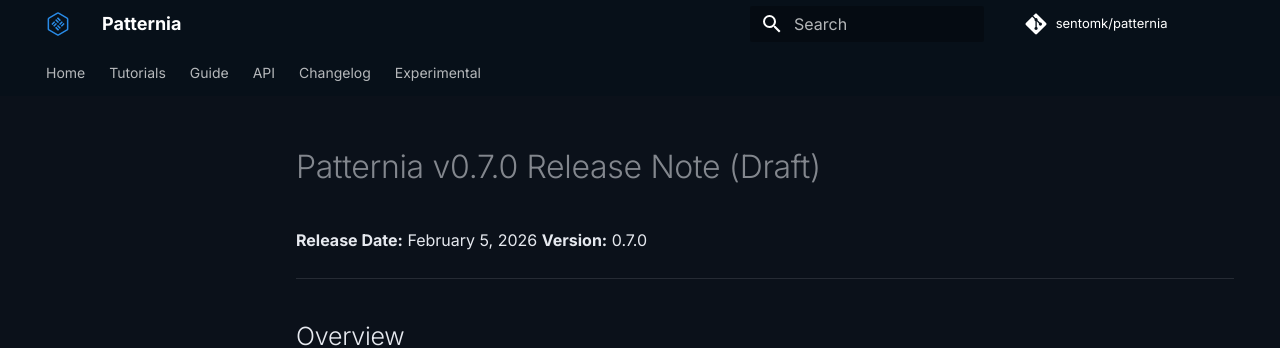
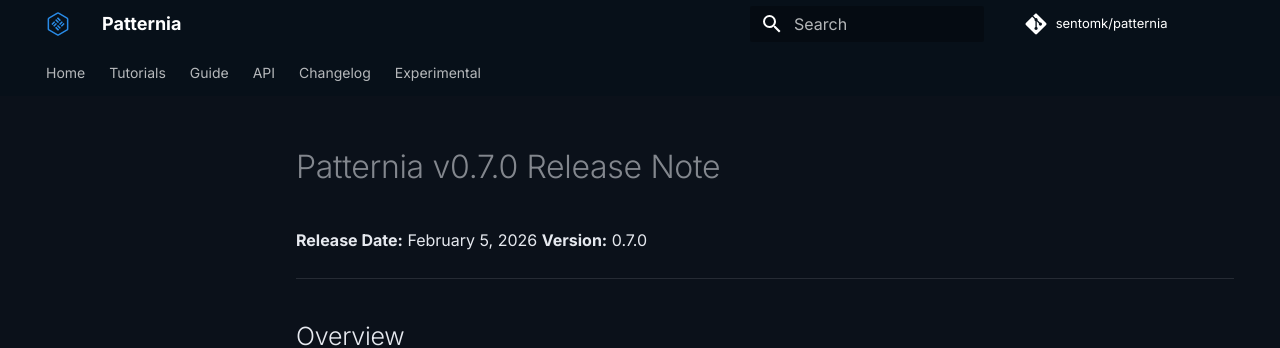
Before and after one commit to sentomk/patternia, an MkDocs documentation site: the page built from docs/changelog/v0.7.0.md, in a window 1280 px wide and 900 px high. Shown: the top 348 px of the window. Built offline with MkDocs 1.6.1 and Material for MkDocs 9.7.7, drawn with Linux system fonts in a browser that asks for light colours; comment, search, counter and statistics services are not loaded.

Commit message:
docs: update release note title.

```diff
--- a/docs/changelog/v0.7.0.md
+++ b/docs/changelog/v0.7.0.md
@@ -1,4 +1,4 @@
-# Patternia v0.7.0 Release Note (Draft)
+# Patternia v0.7.0 Release Note
 
 **Release Date:** February 5, 2026
 **Version:** 0.7.0
```
